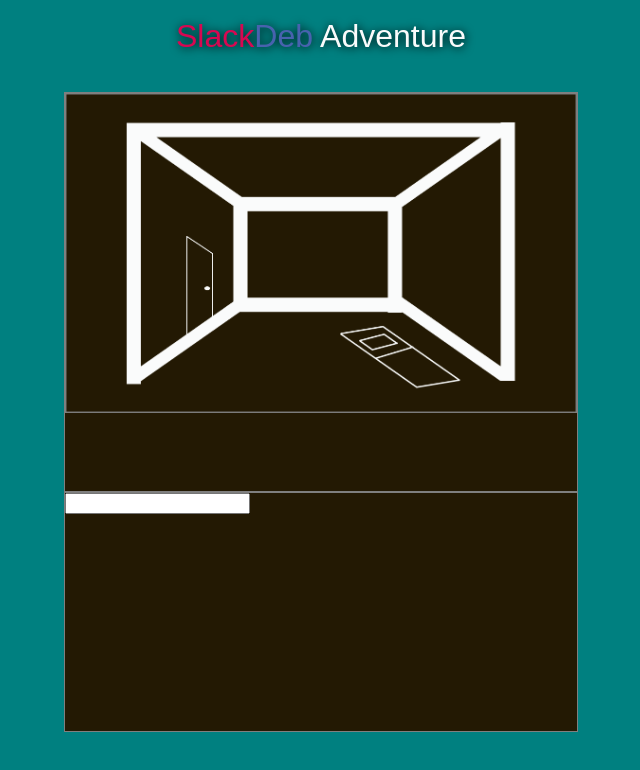
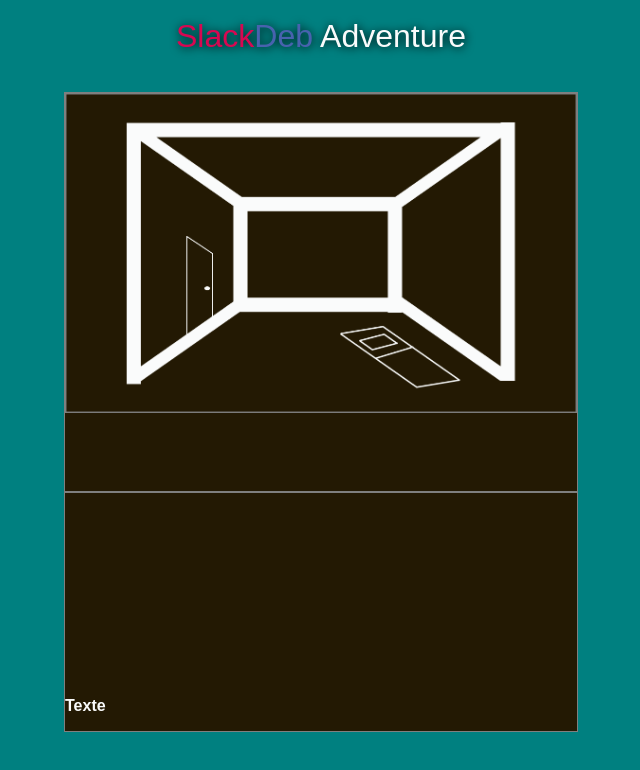
Before and after one commit to CharlieLabat/slackdeb-aventure, a React (Create React App) app: page / in a window 1280 px wide. Shown: the top 770 px of the page, without its empty margins (319-959 px from the left). Built offline with nearby package versions, Linux system fonts and the light colour scheme.

Commit message:
Modif style et élément de Texte

```diff
--- a/src/components/Texte.jsx
+++ b/src/components/Texte.jsx
@@ -1,12 +1,13 @@
 import React from "react";
 
 const Texte = () => {
-  return <section className="texte">
-<p className="texte__dialogue">
-
-</p>
-<input type="text" name="" id=""  className="texte__commande" />
-  </section>;
+  return (
+    <section className="texte">
+      <p className="texte__dialogue">Texte</p>
+      <label htmlFor="commande" className="texte__hote"></label>
+      <input type="text" name="commande" id="commande" className="texte__commande" />
+    </section>
+  );
 };
 
 export default Texte;
--- a/src/styles/_texte.scss
+++ b/src/styles/_texte.scss
@@ -1,6 +1,7 @@
 .texte{
     display: flex;
-    justify-content: flex-start;
+    flex-direction: column;
+   justify-content: end;
     align-items: start;
     background-color: $fond-texte;
     min-width: 40vw;
@@ -9,9 +10,15 @@
     border-style: solid;
     border-color: $cadre;
  &__dialogue{
+  color: $police;
+  @include IBMPlex(1.6rem,bold,normal)
+ }
+ &__hote{
 
  }
  &__commande{
-
+    background-color: $fond-texte;
+    border: 0;
+    color: $police;
  }
 }
```
